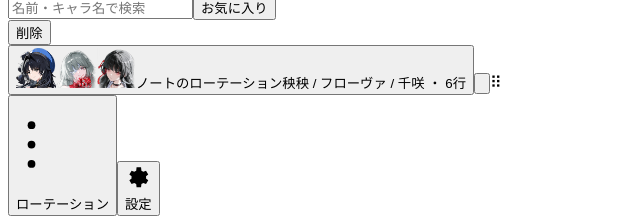
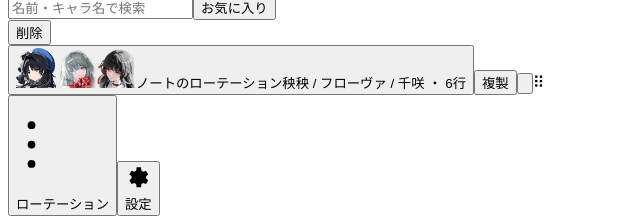
Before and after one commit to keita-gitgit/ww_combo-public, a React (Vite) app: page / in a window 1280 px wide. Shown: the part 221-439 px from the top of the page, without its empty margins (0-640 px from the left). Built offline with nearby package versions, Linux system fonts and the light colour scheme.

Commit message:
ローテーション複製を一覧へ移動
- 編集画面の複製ボタンを削除
- 一覧カードの星アイコン左へ複製ボタンを追加
- 複製後も一覧に留まり、元カード直後へ追加するよう変更

```diff
--- a/src/pages/RotationPage.tsx
+++ b/src/pages/RotationPage.tsx
@@ -420,7 +420,7 @@ export default function RotationPage({ data, setData }: Props) {
     const combos = [...data.combos]
     combos.splice(sourceIndex + 1, 0, duplicate)
     setData({ ...data, combos })
-    setSelectedComboId(duplicate.id)
+    setOpenSwipe(null)
   }
 
   const toggleFavorite = (id: string) => {
@@ -510,7 +510,6 @@ export default function RotationPage({ data, setData }: Props) {
         onChange={updateCombo}
         onBack={() => setSelectedComboId(null)}
         onDelete={() => deleteCombo(combo.id)}
-        onDuplicate={() => duplicateCombo(combo.id)}
         onChangeMembers={(memberIds) => changeComboMembers(combo.id, memberIds)}
         onAddCharacterAction={addCharacterAction}
         onRenameCharacterAction={renameCharacterAction}
@@ -600,6 +599,7 @@ export default function RotationPage({ data, setData }: Props) {
             onSwipeClose={() => setOpenSwipe(null)}
             onDelete={() => deleteCombo(c.id)}
             onChangeTone={(cardTone) => changeComboTone(c.id, cardTone)}
+            onDuplicate={() => duplicateCombo(c.id)}
             onToggleFavorite={() => toggleFavorite(c.id)}
             onReorder={reorderCombo}
           />
@@ -621,6 +621,7 @@ function SwipeableComboCard({
   onSwipeClose,
   onDelete,
   onChangeTone,
+  onDuplicate,
   onToggleFavorite,
   onReorder,
 }: {
@@ -632,6 +633,7 @@ function SwipeableComboCard({
   onSwipeClose: () => void
   onDelete: () => void
   onChangeTone: (cardTone?: ComboCardTone) => void
+  onDuplicate: () => void
   onToggleFavorite: () => void
   onReorder: (sourceId: string, targetId: string) => void
 }) {
@@ -794,10 +796,23 @@ function SwipeableComboCard({
             </span>
           </span>
         </button>
+        <span className="card-quick-actions" data-sort-ignore>
+          <button
+            className="card-duplicate-button"
+            data-card-action
+            onPointerDown={(event) => event.stopPropagation()}
+            onClick={(event) => {
+              event.stopPropagation()
+              onDuplicate()
+            }}
+            aria-label={`${combo.title}を複製`}
+            title="複製"
+          >
+            複製
+          </button>
           <button
             className={`favorite-button ${combo.favorite ? 'active' : ''}`}
             data-card-action
-          data-sort-ignore
             onPointerDown={(event) => event.stopPropagation()}
             onClick={(event) => {
               event.stopPropagation()
@@ -808,6 +823,7 @@ function SwipeableComboCard({
           >
             <StarIcon filled={Boolean(combo.favorite)} />
           </button>
+        </span>
         <span className="drag-grip" data-sort-handle aria-hidden="true">
           ⠿
         </span>
@@ -968,7 +984,6 @@ function ComboEditor({
   onChange,
   onBack,
   onDelete,
-  onDuplicate,
   onChangeMembers,
   onAddCharacterAction,
   onRenameCharacterAction,
@@ -980,7 +995,6 @@ function ComboEditor({
   onChange: (c: Combo) => void
   onBack: () => void
   onDelete: () => void
-  onDuplicate: () => void
   onChangeMembers: (memberIds: string[]) => void
   onAddCharacterAction: (characterId: string, name: string) => void
   onRenameCharacterAction: (characterId: string, actionId: string, name: string) => void
@@ -1500,8 +1514,7 @@ function ComboEditor({
         </div>
       </div>
 
-      <div className="editor-foot">
-        <button onClick={onDuplicate}>ローテーションを複製</button>
+      <div className="editor-foot editor-foot-danger">
         <button className="danger" onClick={onDelete}>
           ローテーションを削除
         </button>
--- a/src/styles.css
+++ b/src/styles.css
@@ -560,6 +560,7 @@ textarea::placeholder {
 .swipe-card {
   position: relative;
   z-index: 1;
+  gap: 7px;
   margin-bottom: 0;
   background: var(--card-opaque);
   touch-action: pan-y;
@@ -765,6 +766,32 @@ body.sorting-active {
   background: var(--accent-soft);
 }
 
+.card-quick-actions {
+  display: inline-flex;
+  flex: 0 0 auto;
+  align-items: center;
+}
+
+.card-duplicate-button {
+  display: inline-grid;
+  width: 38px;
+  min-width: 38px;
+  min-height: 38px;
+  place-items: center;
+  padding: 0;
+  border-color: transparent;
+  border-radius: 10px;
+  color: var(--sub-dim);
+  background: transparent;
+  font-size: 0.6875rem;
+  font-weight: 600;
+}
+
+.card-duplicate-button:hover {
+  color: var(--text);
+  background: var(--surface-soft);
+}
+
 .star-icon {
   width: 18px;
   height: 18px;
@@ -1037,6 +1064,10 @@ body.sorting-active {
   margin-top: 14px;
 }
 
+.editor-foot-danger {
+  justify-content: flex-end;
+}
+
 .step-card {
   padding: 12px;
   transition: border-color 160ms ease, background-color 160ms ease, box-shadow 160ms ease;
```
Lines whose indentation alone changed are shown as unchanged.
